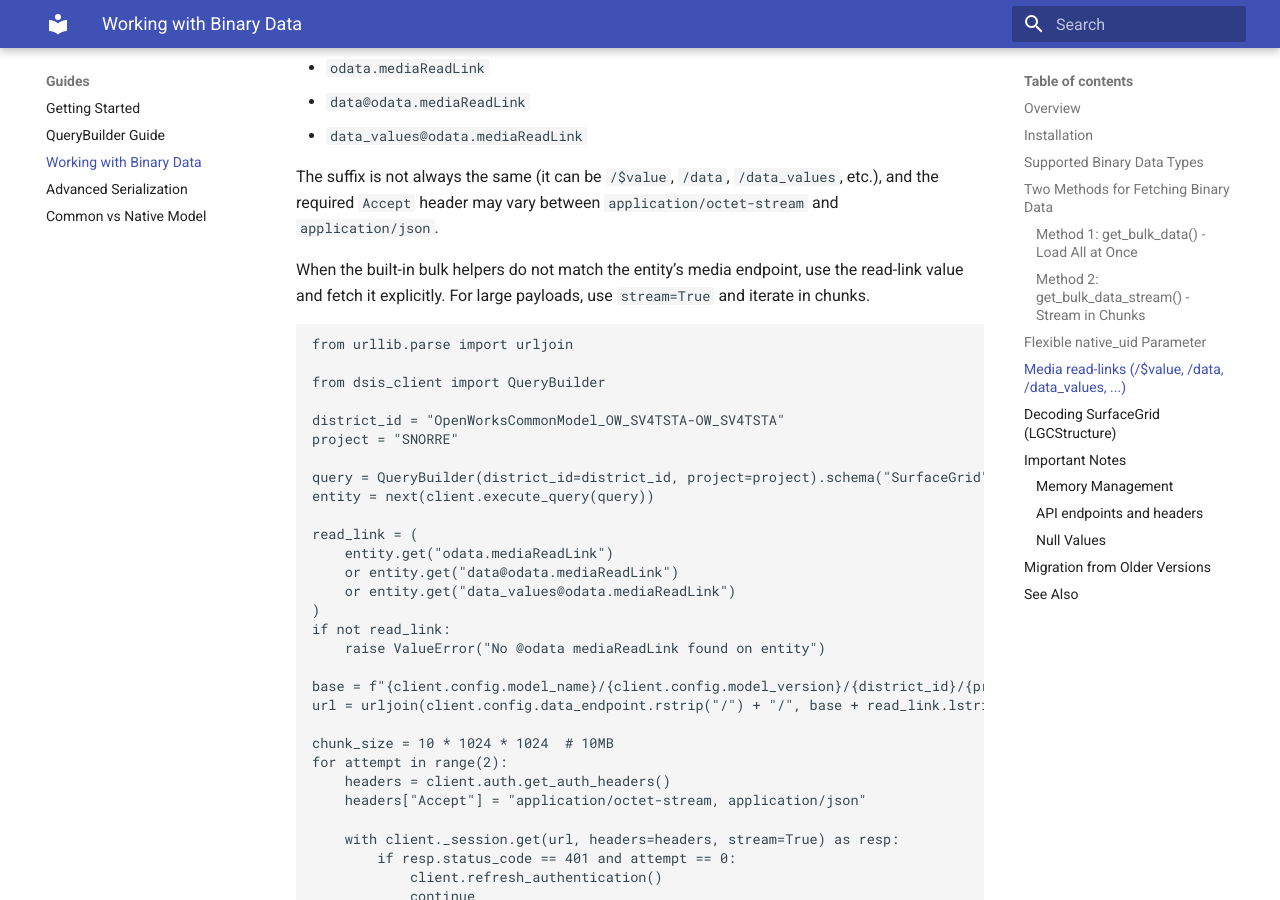
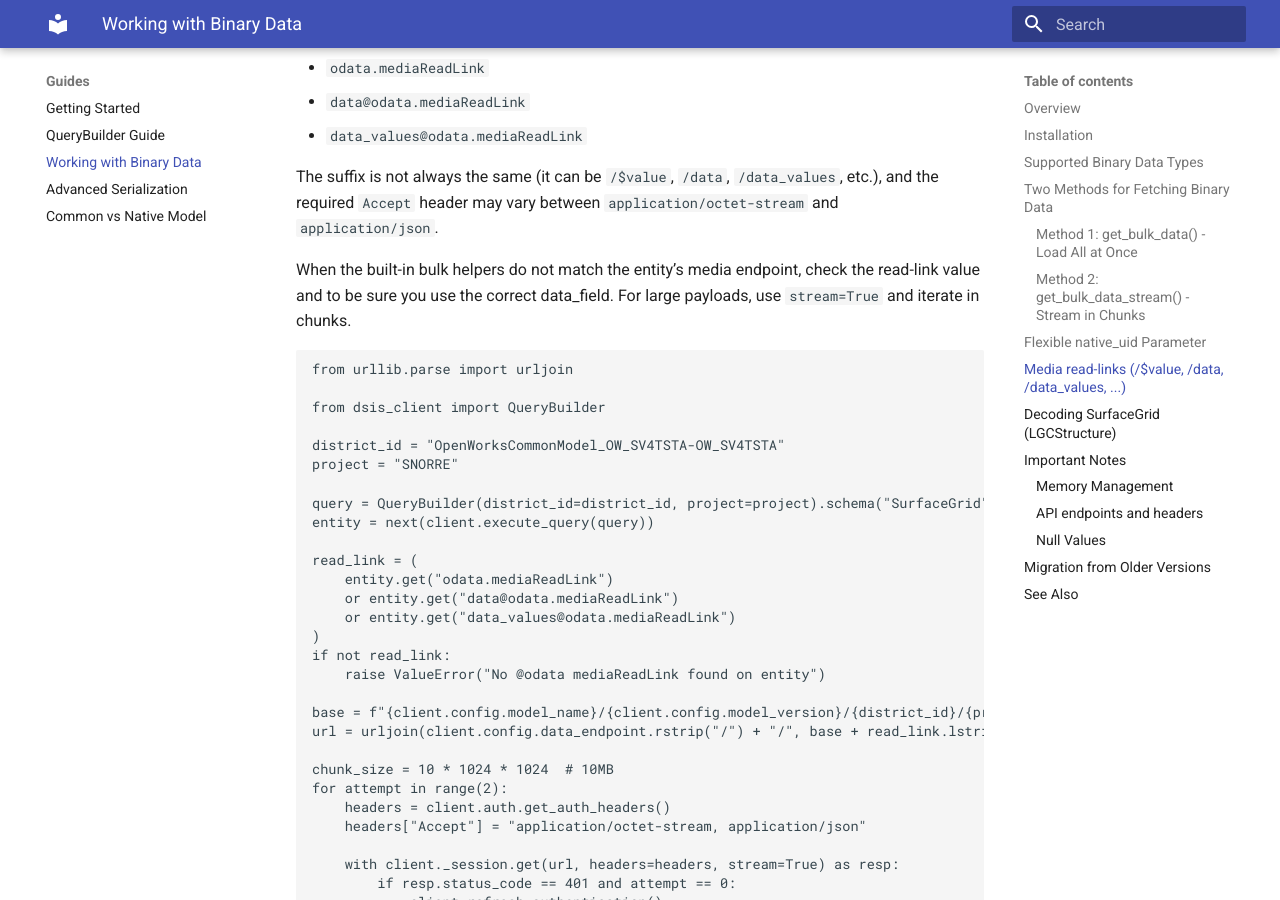
Before and after one commit to equinor/dsis-python-client, an MkDocs documentation site: the page built from docs/guides/working-with-binary-data.md, in a window 1280 px wide and 900 px high, scrolled down 3070 px. Built offline with MkDocs 1.6.1 and Material for MkDocs 9.7.7, drawn with Linux system fonts in a browser that asks for light colours.

Commit message:
fix: clarify instructions for handling media endpoints in bulk data fetching

````diff
--- a/docs/guides/working-with-binary-data.md
+++ b/docs/guides/working-with-binary-data.md
@@ -137,8 +137,8 @@ Some entities expose bulk content via *media* endpoints. In metadata responses y
 The suffix is not always the same (it can be `/$value`, `/data`, `/data_values`, etc.), and the
 required `Accept` header may vary between `application/octet-stream` and `application/json`.
 
-When the built-in bulk helpers do not match the entity’s media endpoint, use the read-link value
-and fetch it explicitly. For large payloads, use `stream=True` and iterate in chunks.
+When the built-in bulk helpers do not match the entity’s media endpoint, check the read-link value
+and to be sure you use the correct data_field. For large payloads, use `stream=True` and iterate in chunks.
 
 ```python
 from urllib.parse import urljoin
````
